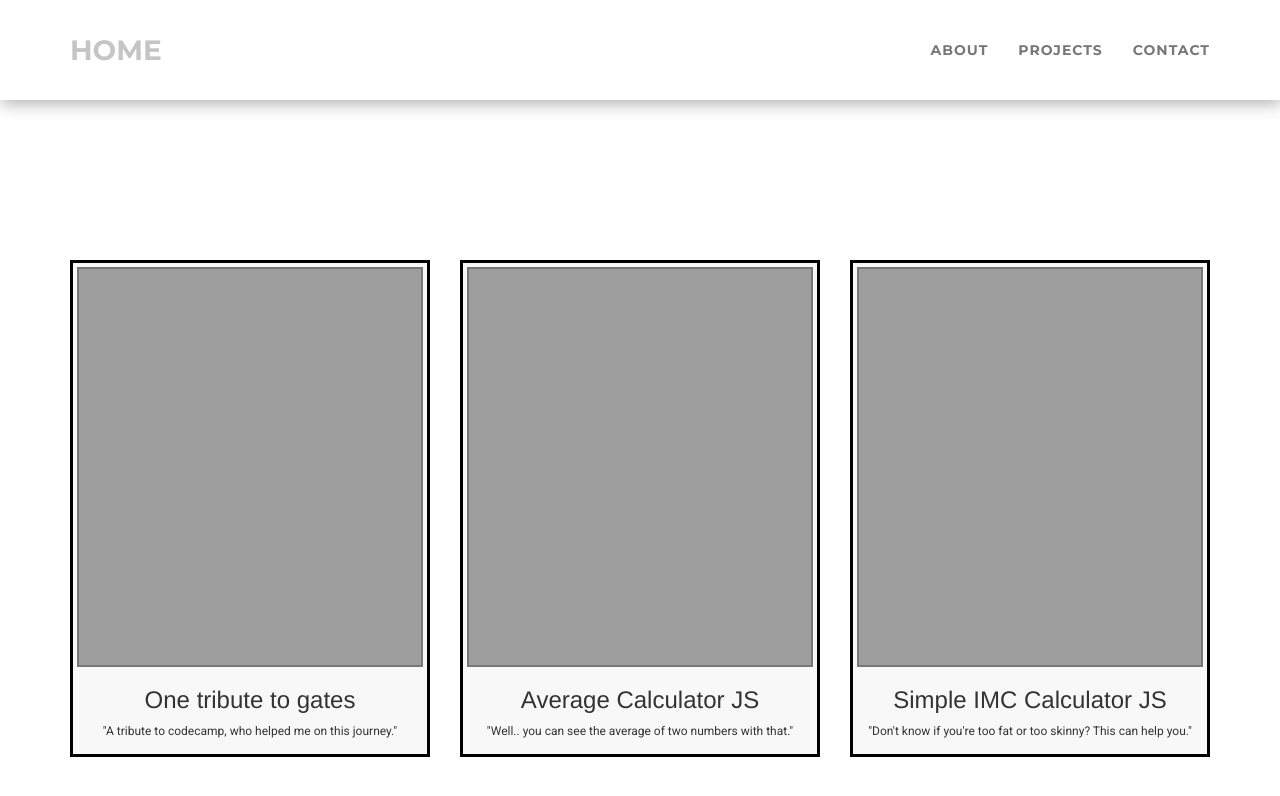
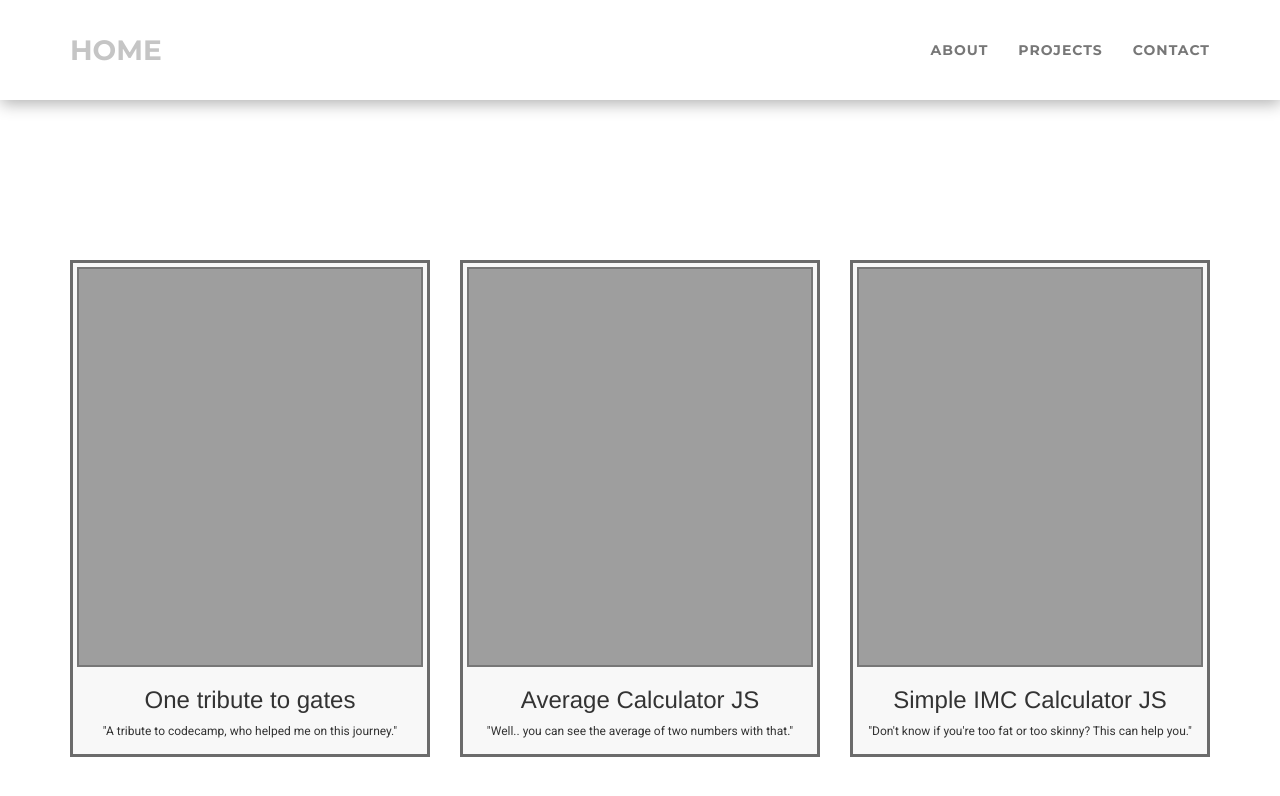
Before and after one commit to Bru-Katsu/HTML-Study, a Jekyll site: the page index.html, which Jekyll copies as it is, in a window 1280 px wide and 900 px high, scrolled down 981 px. Shown: the top 796 px of the window. Built offline with Jekyll 4.4.1, drawn with Linux system fonts in a browser that asks for light colours; nearby versions of some CDN libraries; some web fonts are replaced.

Commit message:
Update style.css

```diff
--- a/css/style.css
+++ b/css/style.css
@@ -607,6 +607,6 @@ footer .footer-below {
     opacity: 0;
 }
 .thumbnail{
-    border: 3px solid #000;
+    border: 3px solid #6b6b6b;
     border-radius: unset;
 }
```
